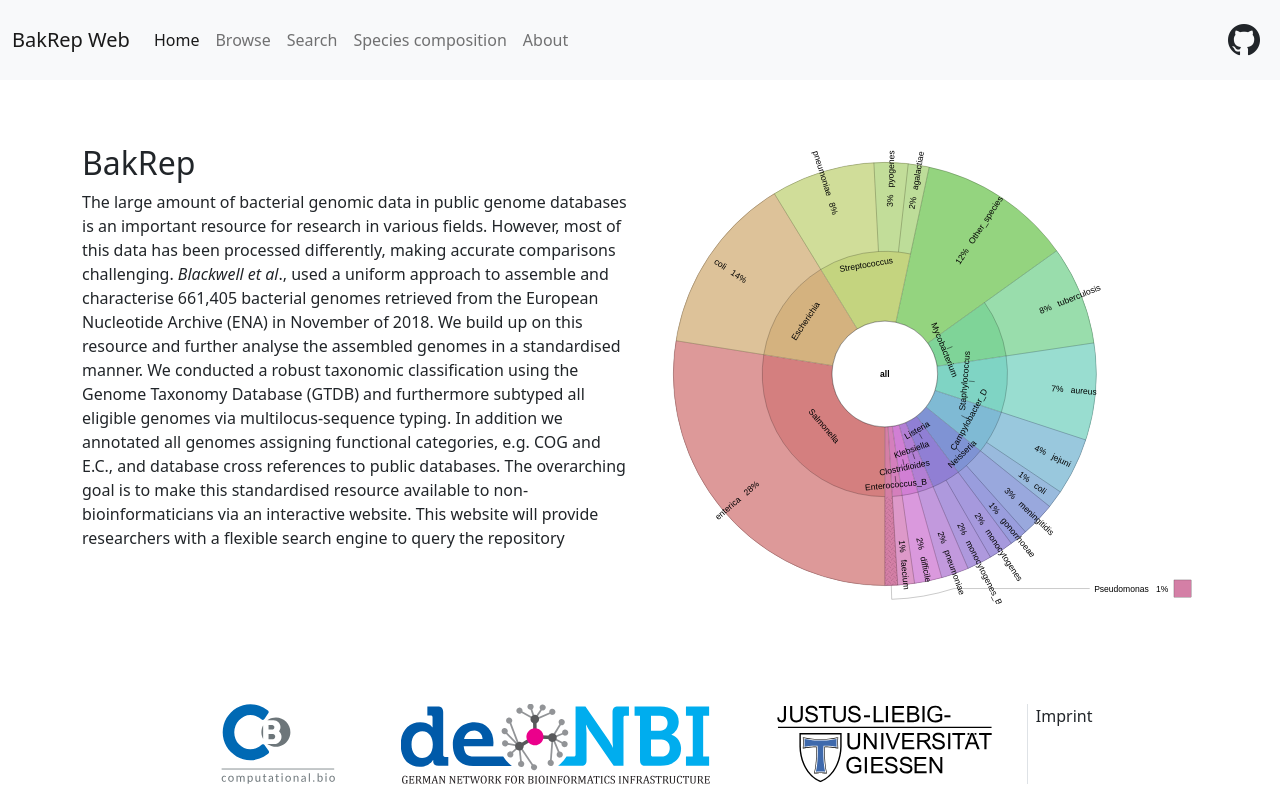
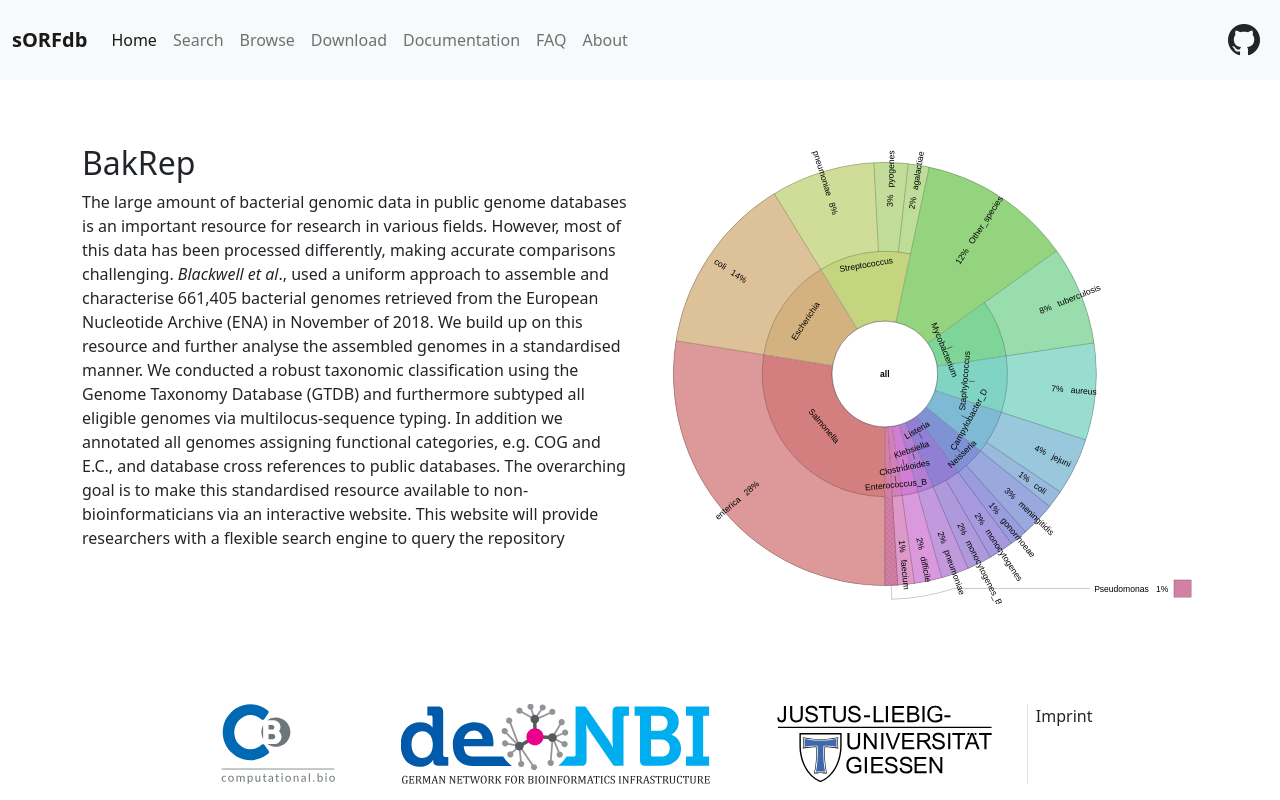
Before and after one commit to jhahnfeld/sorfdb-web, a Vue app: page / in a window 1280 px wide. Built offline with nearby package versions, Linux system fonts and the light colour scheme.

Commit message:
Set sorfdb page views in the navbar

```diff
--- a/src/components/Navbar.vue
+++ b/src/components/Navbar.vue
@@ -2,9 +2,11 @@
 import { ref } from "vue";
 const items = ref([
   { href: { name: "home" }, text: "Home" },
+  { href: { name: "search" }, text: "Search" },
   { href: { name: "browse" }, text: "Browse" },
-  { href: { name: "search" }, text: "Search" },
-  { href: { name: "composition" }, text: "Species composition" },
+  { href: { name: "download" }, text: "Download" },
+  { href: { name: "documentation" }, text: "Documentation" },
+  { href: { name: "faq" }, text: "FAQ" },
   { href: { name: "about" }, text: "About" },
 ]);
 </script>
@@ -14,7 +16,7 @@ const items = ref([
     class="navbar navbar-expand-lg navbar-light fixed-top bg-light navbar-scroll"
   >
     <div class="container-fluid">
-      <router-link class="navbar-brand" to="/">BakRep Web</router-link>
+      <router-link class="navbar-brand" to="/" style="font-weight: bold;">sORFdb</router-link>
       <button
         class="navbar-toggler"
         type="button"
@@ -35,12 +37,11 @@ const items = ref([
           </template>
         </ul>
         <ul class="navbar-nav">
-          <!-- <li><a class="nav-link " href="https://www.microbiologyresearch.org/content/journal/mgen/10.1099/mgen.0.000685">Citation</a></li> -->
           <li>
             <a
               style="font-size: 2em"
               class="nav-link"
-              href="https://github.com/ag-computational-bio/bakrep-web"
+              href="https://github.com/jhahnfeld"
               target="_blank"
               ><i class="bi bi-github text-dark"></i
             ></a>
```
